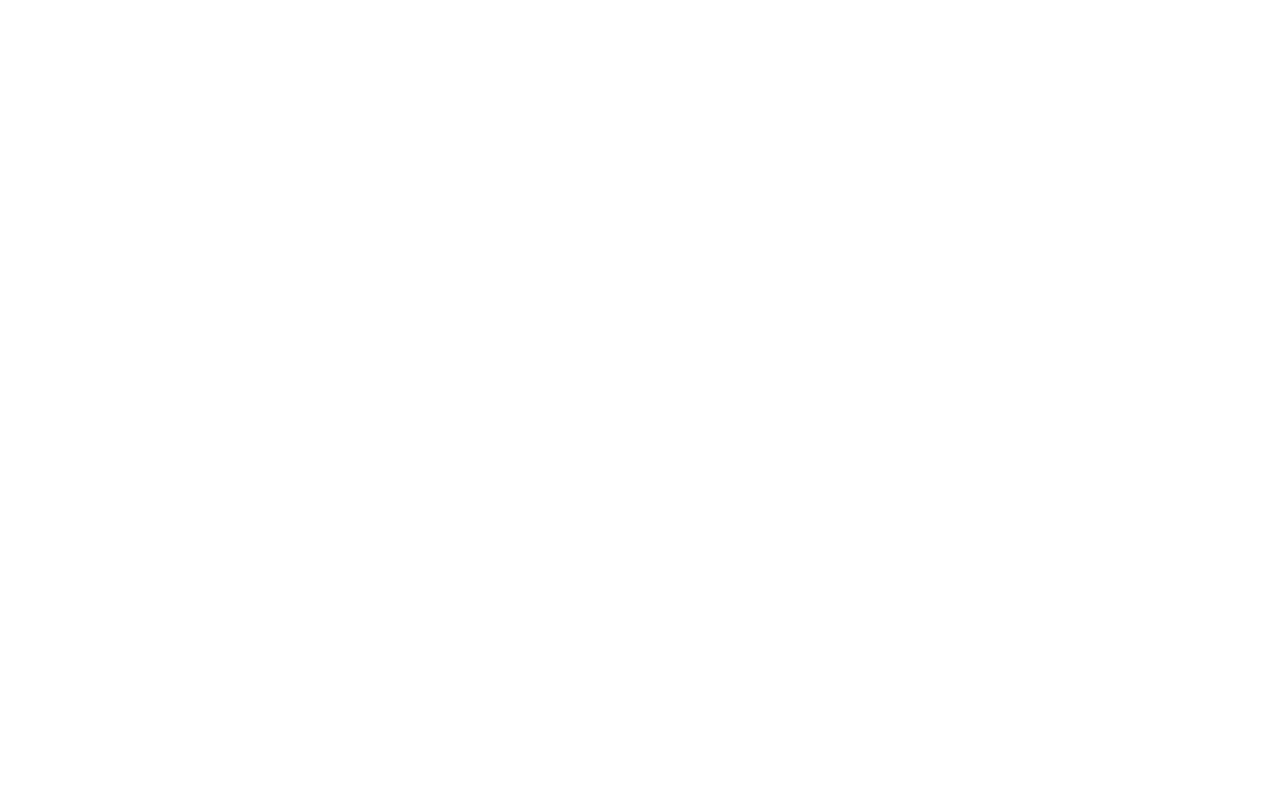
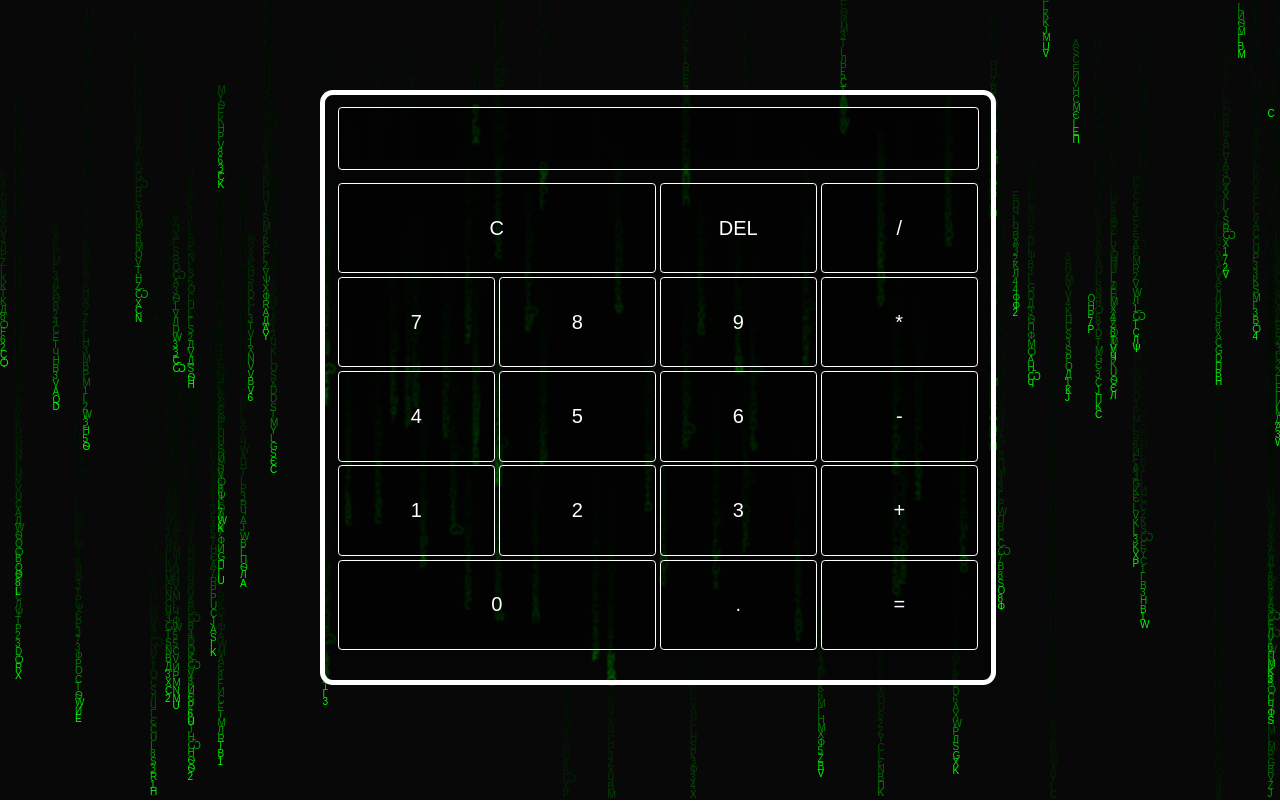
Before and after one commit to maahibatra/CSS-Calculator, a website: page public/index.html in a window 1280 px wide. Drawn offline with Linux system fonts and the light colour scheme.

Commit message:
calculator and background completed

```diff
--- a/public/index.html
+++ b/public/index.html
@@ -3,9 +3,37 @@
 <head>
     <meta charset="UTF-8">
     <meta name="viewport" content="width=device-width, initial-scale=1.0">
-    <title>Document</title>
+    <title>CSS Calculator</title>
+    <link rel="stylesheet" href="style.css">
 </head>
 <body>
+    <canvas width="800" height="800" id="canvas"></canvas>
 
+    <div class="calculator">
+        <input type="text" id="display" class="display">
+        <div class="buttons">
+            <button onclick="clearDisplay()">C</button>
+            <button onclick="deleteLast()">DEL</button>
+            <button onclick="append('/')">/</button>
+            <button onclick="append('7')">7</button>
+            <button onclick="append('8')">8</button>
+            <button onclick="append('9')">9</button>
+            <button onclick="append('*')">*</button>
+            <button onclick="append('4')">4</button>
+            <button onclick="append('5')">5</button>
+            <button onclick="append('6')">6</button>
+            <button onclick="append('-')">-</button>
+            <button onclick="append('1')">1</button>
+            <button onclick="append('2')">2</button>
+            <button onclick="append('3')">3</button>
+            <button onclick="append('+')">+</button>
+            <button onclick="append('0')">0</button>
+            <button onclick="append('.')">.</button>
+            <button onclick="calculate('=')">=</button>
+        </div>
+    </div>
+
+    <script src="matrix.js"></script>
+    <script src="main.js"></script>
 </body>
 </html>
--- /dev/null
+++ b/public/main.js
@@ -0,0 +1,21 @@
+const display = document.getElementById("display");
+
+function clearDisplay() {
+    display.value = "";
+}
+
+function append(value) {
+    display.value += value;
+}
+
+function deleteLast() {
+    display.value = display.value.slice(0, -1);
+}
+
+function calculate() {
+    try {
+        display.value = eval(display.value);
+    } catch (error) {
+        display.value = "Error";
+    }
+}
--- /dev/null
+++ b/public/matrix.js
@@ -0,0 +1,121 @@
+const canvas = document.getElementById("canvas");
+const ctx = canvas.getContext("2d");
+
+let cw = window.innerWidth;
+let ch = window.innerHeight;
+
+let charArr = [
+    "a",
+    "b",
+    "c",
+    "d",
+    "e",
+    "f",
+    "g",
+    "h",
+    "i",
+    "j",
+    "k",
+    "l",
+    "m",
+    "n",
+    "o",
+    "p",
+    "q",
+    "r",
+    "s",
+    "t",
+    "u",
+    "v",
+    "w",
+    "x",
+    "y",
+    "z",
+    "1",
+    "2",
+    "3",
+    "4",
+    "5",
+    "6",
+    "7",
+    "8",
+    "A",
+    "B",
+    "Г",
+    "Д",
+    "Є",
+    "S",
+    "3",
+    "И",
+    "Ѳ",
+    "I",
+    "K",
+    "Л",
+    "M",
+    "H",
+    "Ѯ",
+    "Ѻ",
+    "П",
+    "Ч",
+    "P",
+    "C",
+    "T",
+    "V",
+    "Ф",
+    "X",
+    "Ѱ",
+    "Ѿ",
+    "Ц",
+]
+
+let maxCharCount = 100;
+let fallingCharArr = [];
+let fontSize = 10;
+let maxColumns = cw/fontSize + 50;
+canvas.width = cw;
+canvas.height = ch;
+
+let frames = 0;
+
+class FallingChar {
+    constructor(x, y) {
+        this.x = x;
+        this.y = y;
+    }
+
+    draw(ctx) {
+        this.value = charArr[Math.floor(Math.random() * (charArr.length - 1))].toUpperCase();
+        this.speed = Math.random() * 3/4 + fontSize * 3/4;
+
+        ctx.font = fontSize + "px sans-serif";
+
+        ctx.fillStyle = "rgba(0, 255, 0)";
+        ctx.fillText(this.value, this.x, this.y);
+
+        this.y += this.speed;
+
+        if(this.y > ch) {
+            this.y = Math.random() * ch/2 - 50;
+            this.x = Math.floor(Math.random() * maxColumns) * fontSize * 3/4;
+        }
+    }
+}
+
+let update = () => {
+    if(fallingCharArr.length < maxCharCount) {
+        let fallingChar = new FallingChar(Math.floor(Math.random * maxColumns) * fontSize, Math.random() * ch/2 - 50);
+        fallingCharArr.push(fallingChar);
+    }
+
+    ctx.fillStyle = "rgba(0, 0, 0, 0.05)";
+    ctx.fillRect(0, 0, cw, ch);
+
+    for(let i = 0; i < fallingCharArr.length && frames % 2 == 0; i++) {
+        fallingCharArr[i].draw(ctx);
+    }
+
+    requestAnimationFrame(update);
+    frames++;
+}
+
+update();
--- a/public/style.css
+++ b/public/style.css
@@ -0,0 +1,54 @@
+body {
+    margin: 0;
+}
+
+.calculator {
+    font-family: Arial, Helvetica, sans-serif;
+    position: absolute;
+    top: 7vw;
+    left: 25vw;
+    width: 50%;
+    height: 70%;
+    background-color: rgba(0, 0, 0, 0.3);
+    backdrop-filter: blur(0.1vw);
+    padding: 1vw;
+    border: 0.4vw solid white;
+    border-radius: 1vw;
+    overflow: hidden;
+}
+
+.display {
+    background-color: rgba(0, 0, 0, 0.3);
+    backdrop-filter: blur(0.3vw);
+    color: white;
+    border: 0.1vw solid white;
+    border-radius: 0.3vw;
+    padding: 0.8vw 1vw 0.5vw 1vw;
+    font-size: clamp(20px, 3vw, 50px);
+    width: 95.8%;
+}
+
+.buttons {
+    display: grid;
+    grid-template-columns: repeat(4, 1fr);
+    margin: 1vw 0vw;
+    gap: 0.3vw;
+}
+
+button {
+    padding: 1vw 0.3vw;
+    background-color: rgba(0, 0, 0, 0.6);
+    color: white;
+    border: 0.1vw solid white;
+    border-radius: 0.3vw;
+    height: 11.3vh;
+    font-size: clamp(20px, 1.5vw, 40px);
+}
+
+button:nth-child(1) {
+    grid-column: span 2;
+}
+
+button:nth-child(16) {
+    grid-column: span 2;
+}
```
